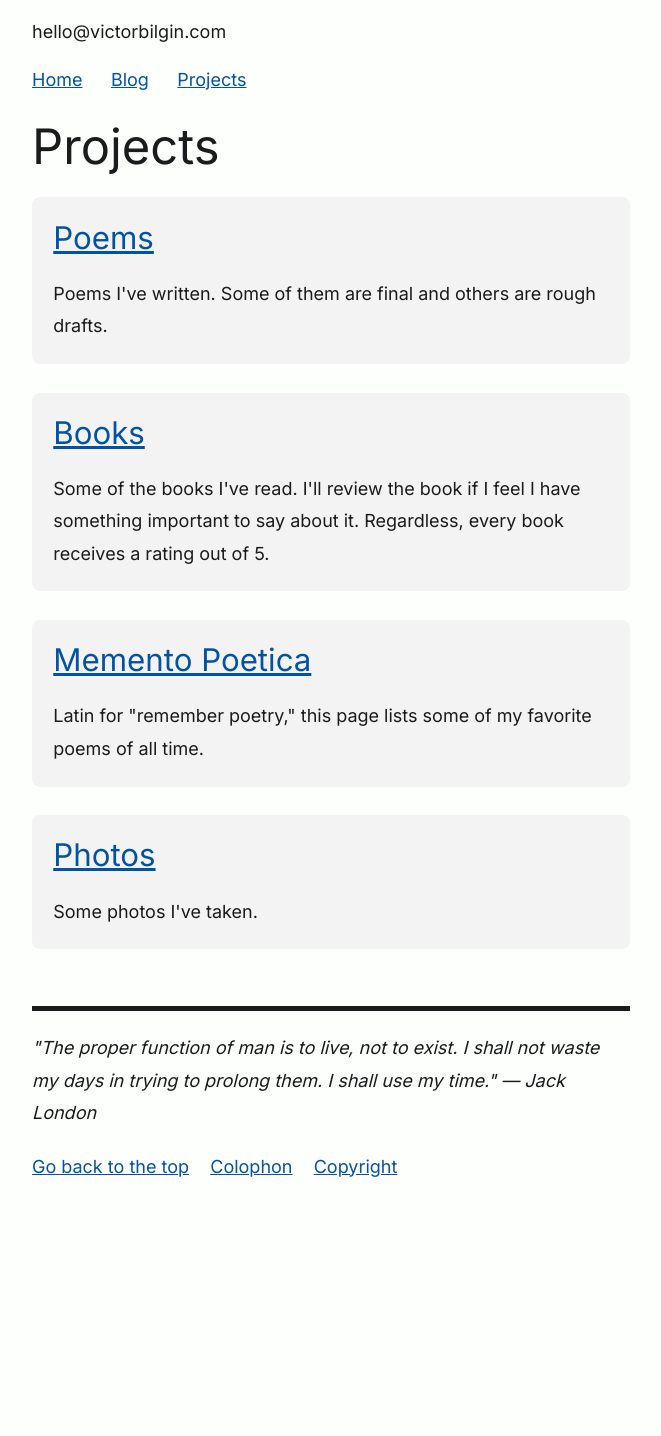
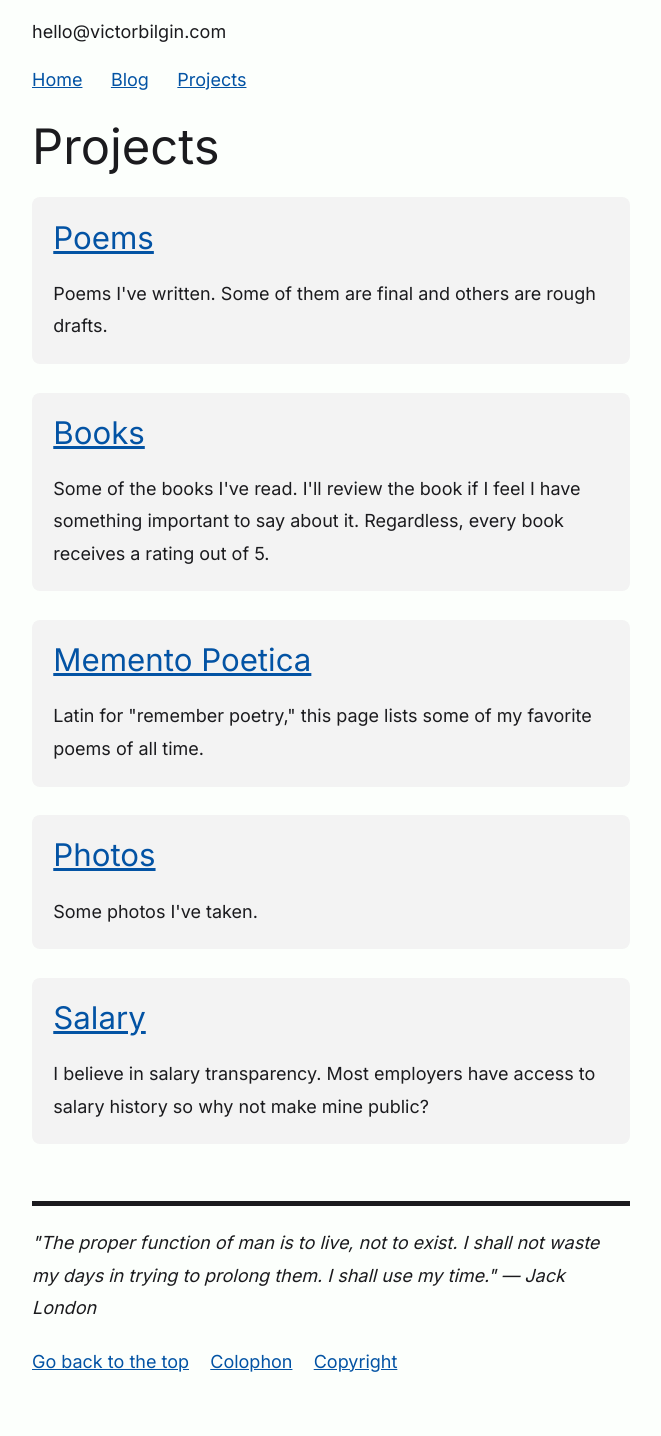
Before and after one commit to vbilgin/victorbilgin.com, a Jekyll site: the page built from _pages/projects.html, in a window 1280 px wide. Shown: the whole page, without its empty margins (309-970 px from the left). Built offline with Jekyll 4.4.1, drawn with Linux system fonts in a browser that asks for light colours; before the commit the page ends 1241 px from its top, so only the background shows below that.

Commit message:
Added Salary project page

```diff
--- a/_pages/projects.html
+++ b/_pages/projects.html
@@ -27,3 +27,10 @@ permalink: /projects
   <h1 class="h3"><a href="/projects/photos">Photos</a></h1>
   <p>Some photos I've taken.</p>
 </div>
+<div class="card mb--200">
+  <h1 class="h3"><a href="/projects/salary">Salary</a></h1>
+  <p>
+    I believe in salary transparency. Most employers have access to salary
+    history so why not make mine public?
+  </p>
+</div>
```
Also changed, not shown: _projects/salary.md (added, +14 -0 lines).
